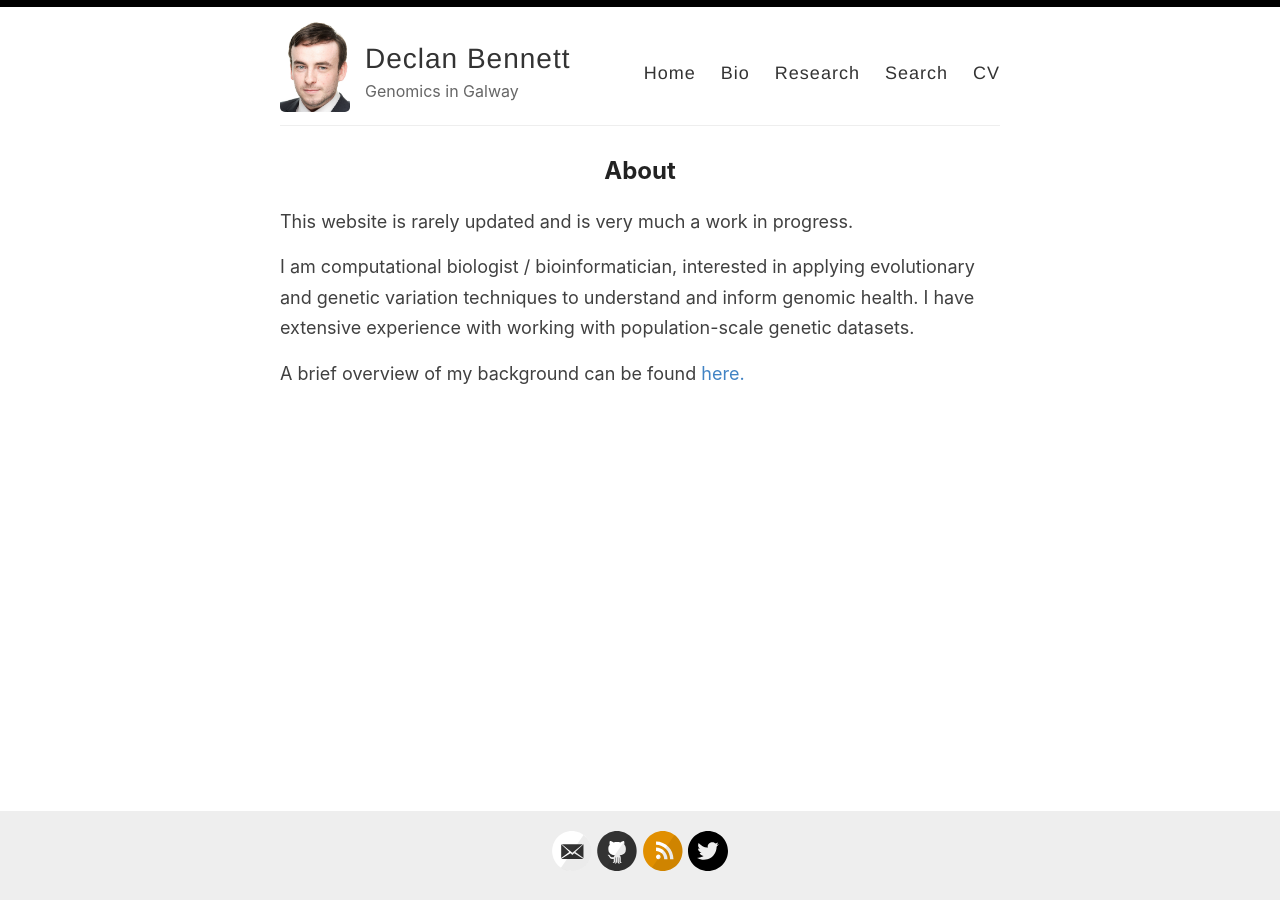
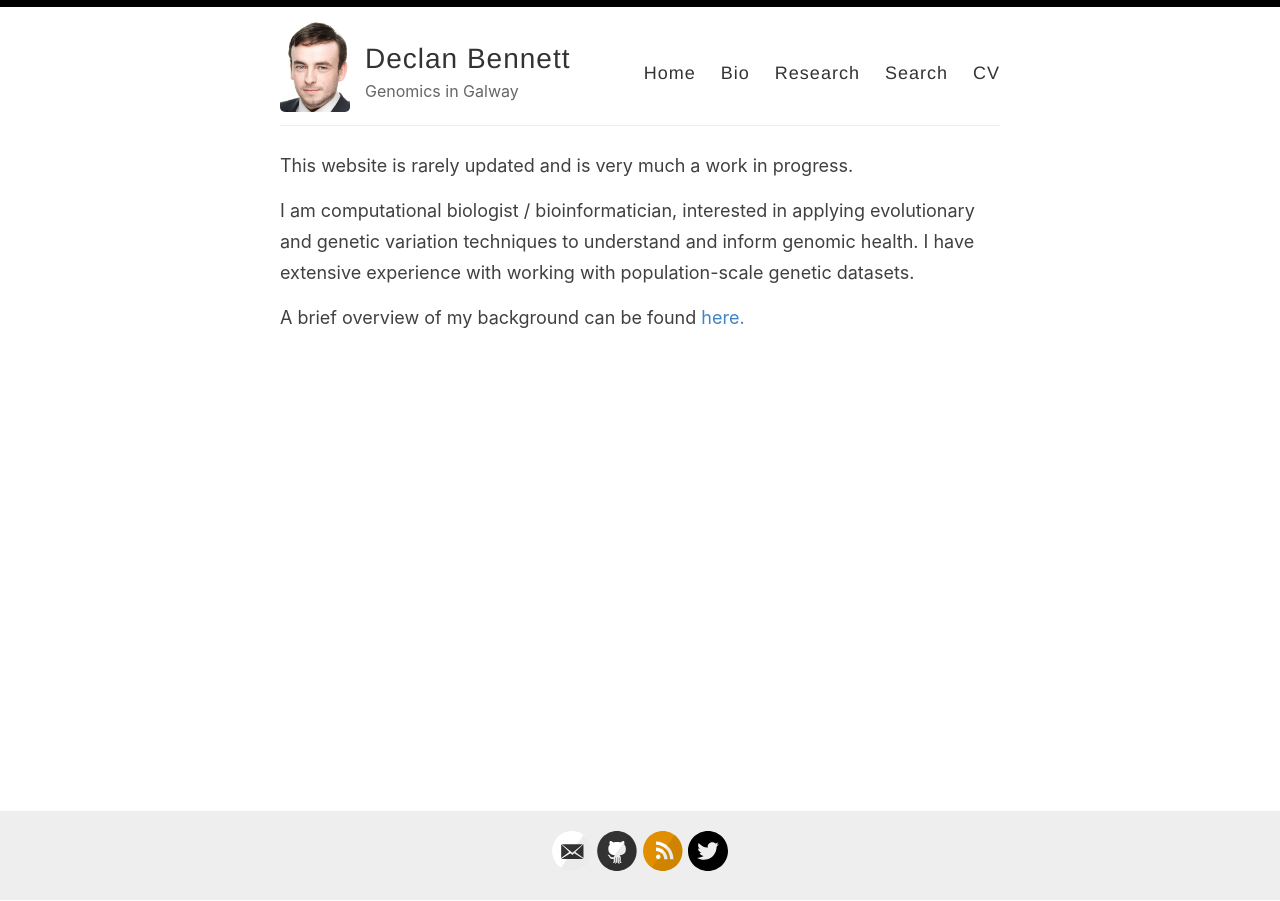
Before and after one commit to declan93/declan93.github.io, a Jekyll site: the page built from index.html, in a window 1280 px wide. Built offline with Jekyll 4.4.1, drawn with Linux system fonts in a browser that asks for light colours; the list of posts is cut into pages by our own code.

Commit message:
Update index.html

```diff
--- a/index.html
+++ b/index.html
@@ -2,7 +2,7 @@
 layout: default
 ---
 <div class="header">
-  <h2>About</h2>
+  <h2></h2>
   <p> This website is rarely updated and is very much a work in progress. </p>
     <p> I am computational biologist / bioinformatician, interested in applying evolutionary and genetic variation techniques to understand and inform genomic health.
       I have extensive experience with working with population-scale genetic datasets. </p>
```
